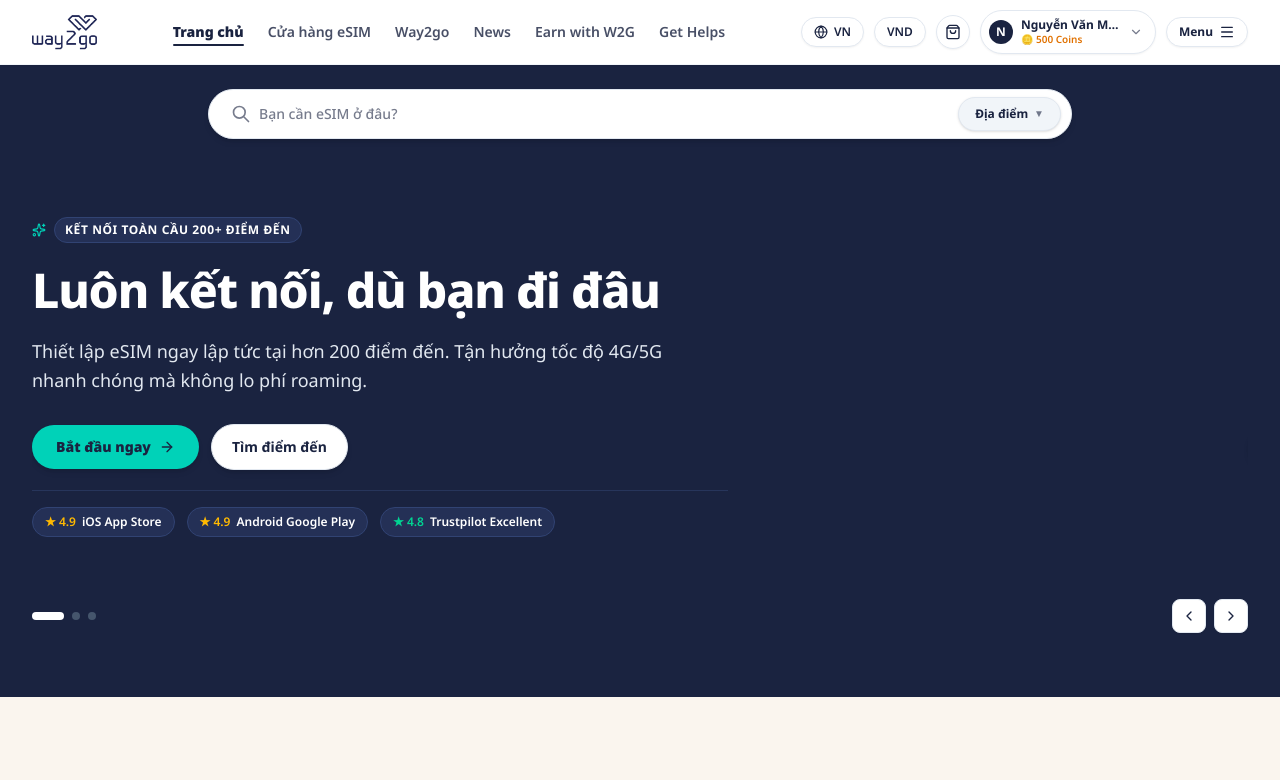
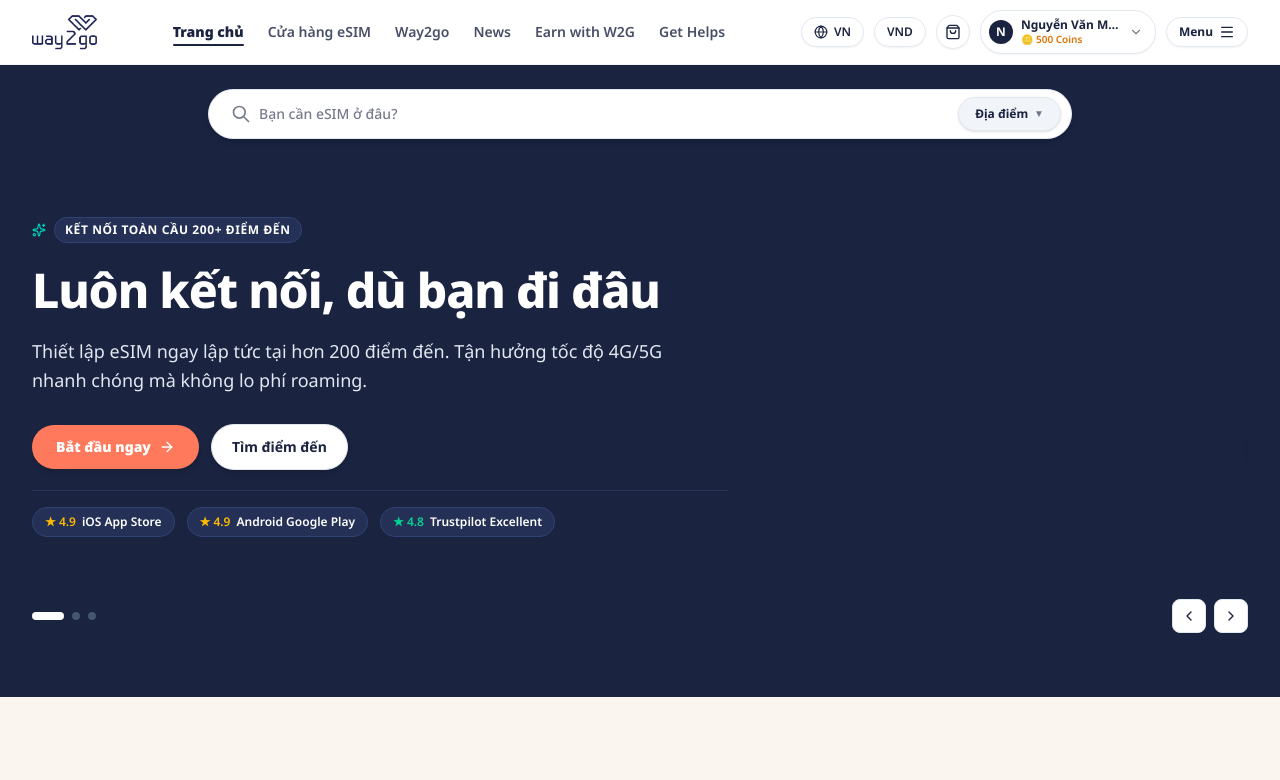
Before and after one commit to BuiSinh-dev/way2go_demo, a React (Vite) app: page / in a window 1280 px wide. Shown: the top 780 px of the page. Built offline with nearby package versions, Linux system fonts and the light colour scheme.

Commit message:
update ui

```diff
--- a/src/components/HeroCarousel.tsx
+++ b/src/components/HeroCarousel.tsx
@@ -140,7 +140,7 @@ export const HeroCarousel: React.FC = () => {
                   <div className="flex flex-wrap items-center gap-3 pt-2">
                     <button
                       onClick={s.onPrimaryClick}
-                      className="px-6 py-3 rounded-full bg-[#00D2B8] hover:bg-[#00bda6] text-[#1A2340] font-black text-sm shadow-md hover:shadow-lg transition-all flex items-center gap-2 cursor-pointer"
+                      className="px-6 py-3 rounded-full bg-[#ff7a5c] hover:opacity-80 text-white font-black text-sm shadow-md hover:shadow-lg transition-all flex items-center gap-2 cursor-pointer"
                     >
                       <span>{language === 'vi' ? s.ctaPrimaryVi : s.ctaPrimaryEn}</span>
                       <ArrowRight className="w-4 h-4" />
@@ -149,7 +149,7 @@ export const HeroCarousel: React.FC = () => {
                     <button
                       onClick={s.onSecondaryClick}
                       className={`px-5 py-3 rounded-full font-bold text-sm transition-all cursor-pointer shadow-md hover:shadow-lg ${s.isSecondarySignUp
-                        ? 'bg-[#FF7A5C] hover:bg-[#e6694c] text-white border border-[#FF7A5C]'
+                        ? 'bg-white hover:bg-slate-50 text-[#1A2340] border border-[#E2E8F0]'
                         : 'bg-white hover:bg-slate-50 text-[#1A2340] border border-[#E2E8F0]'
                         }`}
                     >
```
